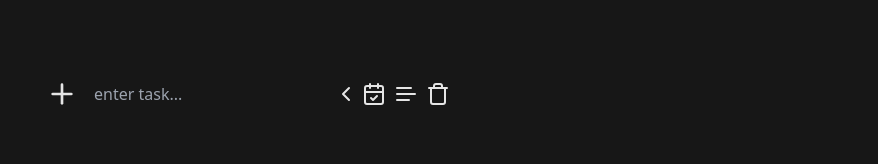
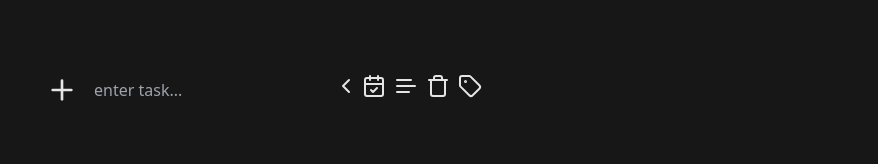
Before and after one commit to 2concrete/todolist-app, a React (Vite) app: page / in a window 1280 px wide. Both pictures are taken after a click on the button 748 px from the left and 220 px from the top of the page. Shown: the part 126-290 px from the top of the page, without its empty margins (402-1280 px from the left). Built offline with nearby package versions, Linux system fonts and the light colour scheme.

Commit message:
tag creation functional

```diff
--- a/package.json
+++ b/package.json
@@ -13,6 +13,7 @@
     "lucide-react": "^0.539.0",
     "motion": "^12.23.12",
     "react": "^19.1.1",
+    "react-colorful": "^5.6.1",
     "react-dom": "^19.1.1"
   },
   "devDependencies": {
--- a/src/App.jsx
+++ b/src/App.jsx
@@ -2,7 +2,7 @@ import { useEffect, useState } from "react";
 import TaskInput from "./components/TaskInput";
 import TaskList from "./components/TaskList";
 import ThemeToggle from "./components/ThemeToggle";
-import { easeInOut, motion } from "motion/react";
+import { motion } from "motion/react";
 
 const App = () => {
   const [tasks, setTasks] = useState(() => {
@@ -16,6 +16,20 @@ const App = () => {
   });
 
   const [editDescription, setEditDescription] = useState(false);
+  const [tags, setTags] = useState([]);
+
+  const addTag = (name, color, emoji) => {
+    const newTag = {
+      name: name,
+      color: color,
+      emoji: emoji,
+    };
+    setTags([...tags, newTag]);
+  };
+
+  useEffect(() => {
+    console.log(tags);
+  }, [tags]);
 
   useEffect(() => {
     if (isDark) {
@@ -107,7 +121,9 @@ const App = () => {
           transition={{ duration: 0.3, ease: "easeInOut" }}
         >
           <TaskInput
+            addTag={addTag}
             addTask={addTask}
+            tags={tags}
             deleteAll={deleteAll}
             editDescription={editDescription}
             setEditDescription={setEditDescription}
--- /dev/null
+++ b/src/components/Tag.jsx
@@ -0,0 +1,13 @@
+const Tag = ({ name, color, emoji }) => {
+  return (
+    <button
+      className="flex items-center justify-center gap-1 rounded-full w-fit px-2"
+      style={{ backgroundColor: color }}
+    >
+      <span>{emoji}</span>
+      <p>{name}</p>
+    </button>
+  );
+};
+
+export default Tag;
--- /dev/null
+++ b/src/components/TagButton.jsx
@@ -0,0 +1,31 @@
+import { Tag } from "lucide-react";
+import { motion } from "motion/react";
+import { useState } from "react";
+import TagCreator from "./TagCreator";
+import TagList from "./TagList";
+
+const TagButton = ({ addTag, tags }) => {
+  const [showPopout, setShowPopout] = useState(false);
+  return (
+    <div className="text-neutral-800 dark:text-neutral-200 flex flex-col gap-2">
+      <motion.button
+        type="button"
+        className="flex items-center"
+        initial={{ scale: 1 }}
+        whileHover={{ scale: 1.1 }}
+        whileTap={{ scale: 0.9 }}
+        onClick={() => setShowPopout(!showPopout)}
+      >
+        <Tag />
+      </motion.button>
+      {showPopout && (
+        <div className="flex flex-col gap-2">
+          <TagCreator addTag={addTag} />
+          <TagList tags={tags} />
+        </div>
+      )}
+    </div>
+  );
+};
+
+export default TagButton;
--- /dev/null
+++ b/src/components/TagCreator.jsx
@@ -0,0 +1,85 @@
+import { ChevronDown, ChevronUp, Plus } from "lucide-react";
+import { AnimatePresence, motion } from "motion/react";
+import { useState } from "react";
+import { HexColorPicker } from "react-colorful";
+
+const TagCreator = ({ addTag }) => {
+  const [name, setName] = useState("");
+  const [color, setColor] = useState("");
+  const [emoji, setEmoji] = useState("");
+  const [showPopout, setShowPopout] = useState(false);
+
+  const handleNameChange = (e) => {
+    setName(e.target.value);
+  };
+
+  const handleEmojiChange = (e) => {
+    setEmoji(e.target.value);
+  };
+
+  const handleSubmit = () => {
+    addTag(name, color, emoji);
+    setName("");
+    setColor("");
+    setEmoji("");
+    setShowPopout(false);
+  };
+
+  return (
+    <AnimatePresence>
+      <motion.div
+        initial={{ y: -20, opacity: 0 }}
+        animate={{ y: 10, opacity: 1 }}
+        exit={{ y: -20, opacity: 0 }}
+        className="flex flex-col gap-2 mb-3"
+      >
+        <div className="flex gap-1 text-nowrap">
+          <motion.button className="flex gap-1">create new</motion.button>
+          {showPopout ? (
+            <div className="flex">
+              <button type="button" onClick={() => setShowPopout(!showPopout)}>
+                <ChevronUp />
+              </button>
+              <button type="button" onClick={() => handleSubmit()}>
+                <Plus />
+              </button>
+            </div>
+          ) : (
+            <button type="button" onClick={() => setShowPopout(!showPopout)}>
+              <ChevronDown />
+            </button>
+          )}
+        </div>
+
+        {showPopout && (
+          <motion.div
+            initial={{ y: -20, opacity: 0 }}
+            animate={{ y: 10, opacity: 1 }}
+            exit={{ y: -20, opacity: 0 }}
+            className="flex gap-2 flex-col"
+          >
+            <input
+              className="outline-none bg-transparent"
+              placeholder="name..."
+              value={name}
+              onChange={handleNameChange}
+            />
+            <input
+              className="outline-none bg-transparent"
+              placeholder="emoji..."
+              value={emoji}
+              onChange={handleEmojiChange}
+            />
+            <HexColorPicker
+              color={color}
+              onChange={setColor}
+              className="mb-4"
+            />
+          </motion.div>
+        )}
+      </motion.div>
+    </AnimatePresence>
+  );
+};
+
+export default TagCreator;
--- /dev/null
+++ b/src/components/TagList.jsx
@@ -0,0 +1,19 @@
+import Tag from "./Tag";
+
+const TagList = ({ tags }) => {
+  return (
+    <div>
+      {tags.map((tag, index) => (
+        <Tag
+          index={index}
+          name={tag.name}
+          color={tag.color}
+          emoji={tag.emoji}
+          key={index}
+        />
+      ))}
+    </div>
+  );
+};
+
+export default TagList;
--- a/src/components/TaskInput.jsx
+++ b/src/components/TaskInput.jsx
@@ -5,6 +5,8 @@ import { motion } from "motion/react";
 
 const TaskInput = ({
   addTask,
+  addTag,
+  tags,
   deleteAll,
   editDescription,
   setEditDescription,
@@ -40,7 +42,7 @@ const TaskInput = ({
   };
 
   return (
-    <form onSubmit={handleSubmit} className="flex items-center gap-2">
+    <form onSubmit={handleSubmit} className="flex items-start gap-2">
       <motion.button
         initial={{ scale: 1 }}
         whileTap={{ scale: 0.9 }}
@@ -50,7 +52,7 @@ const TaskInput = ({
       >
         <Plus className="dark:text-neutral-200 text-neutral-800 size-8" />
       </motion.button>
-      <div className="flex flex-col">
+      <div className="flex flex-col relative bottom-1">
         <input
           onChange={handleTextChange}
           placeholder="enter task..."
@@ -72,6 +74,8 @@ const TaskInput = ({
       </div>
 
       <ToolPopout
+        tags={tags}
+        addTag={addTag}
         editDescription={editDescription}
         setEditDescription={setEditDescription}
         deadline={deadline}
--- a/src/components/ToolPopout.jsx
+++ b/src/components/ToolPopout.jsx
@@ -3,6 +3,7 @@ import DateButton from "./DateButton";
 import { AnimatePresence, motion } from "motion/react";
 import DeleteAllButton from "./DeleteAllButton";
 import DescriptionButton from "./DescriptionButton";
+import TagButton from "./TagButton";
 
 const ToolPopout = ({
   setDeadline,
@@ -12,9 +13,11 @@ const ToolPopout = ({
   setEditDescription,
   showToolPopout,
   setShowToolPopout,
+  addTag,
+  tags,
 }) => {
   return (
-    <div className="flex gap-1 text-neutral-800 dark:text-neutral-200">
+    <div className="flex gap-1 text-neutral-800 dark:text-neutral-200 items-start">
       <motion.button
         type="button"
         initial={{ scale: 1 }}
@@ -31,7 +34,7 @@ const ToolPopout = ({
             initial={{ opacity: 0, x: -10 }}
             animate={{ opacity: 100, x: 0 }}
             transition={{ duration: 0.3, ease: "easeOut" }}
-            className="flex gap-2"
+            className="flex gap-2 items-start"
           >
             <DateButton deadline={deadline} setDeadline={setDeadline} />
             <DescriptionButton
@@ -39,6 +42,7 @@ const ToolPopout = ({
               setEditDescription={setEditDescription}
             />
             <DeleteAllButton deleteAll={deleteAll} />
+            <TagButton addTag={addTag} tags={tags} />
           </motion.div>
         )}
       </AnimatePresence>
```
Also changed, not shown: 1 other file (tests, documents, lock files or other folders).
